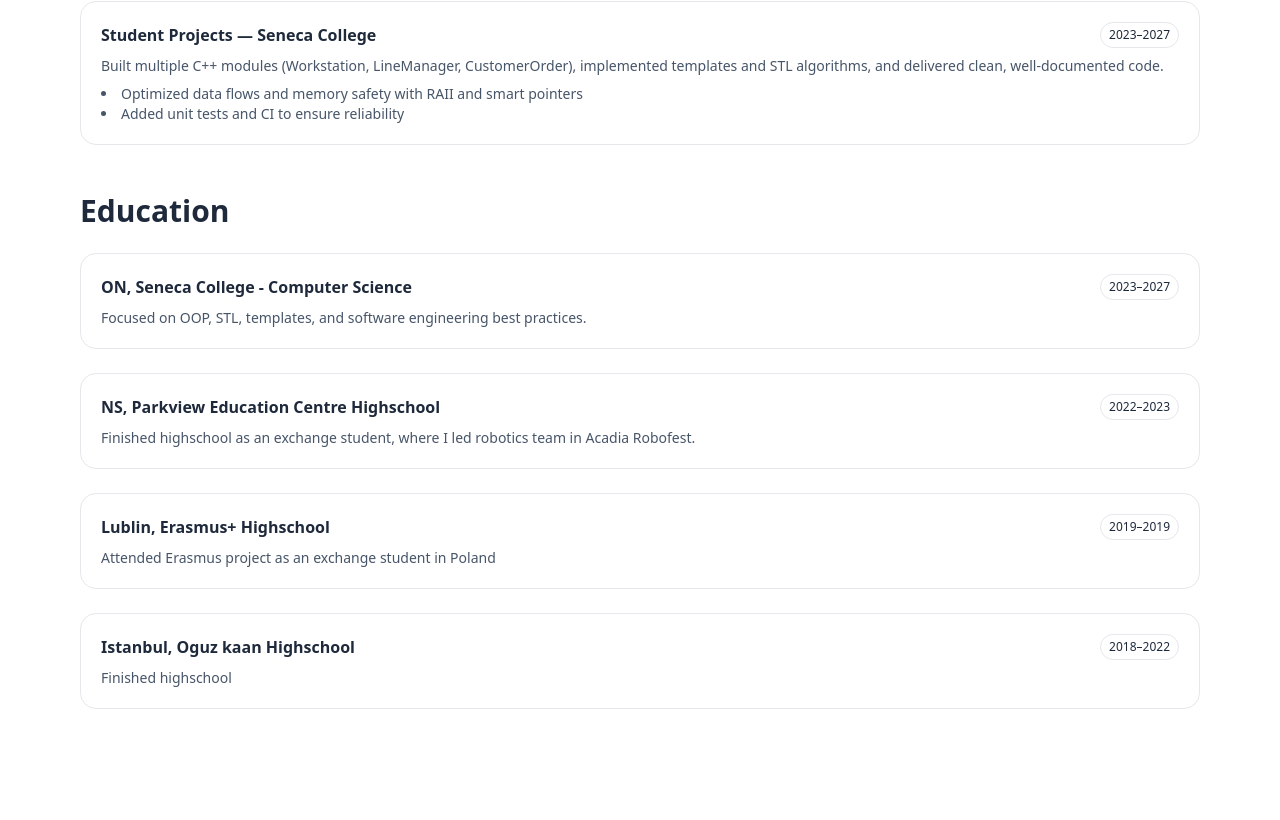
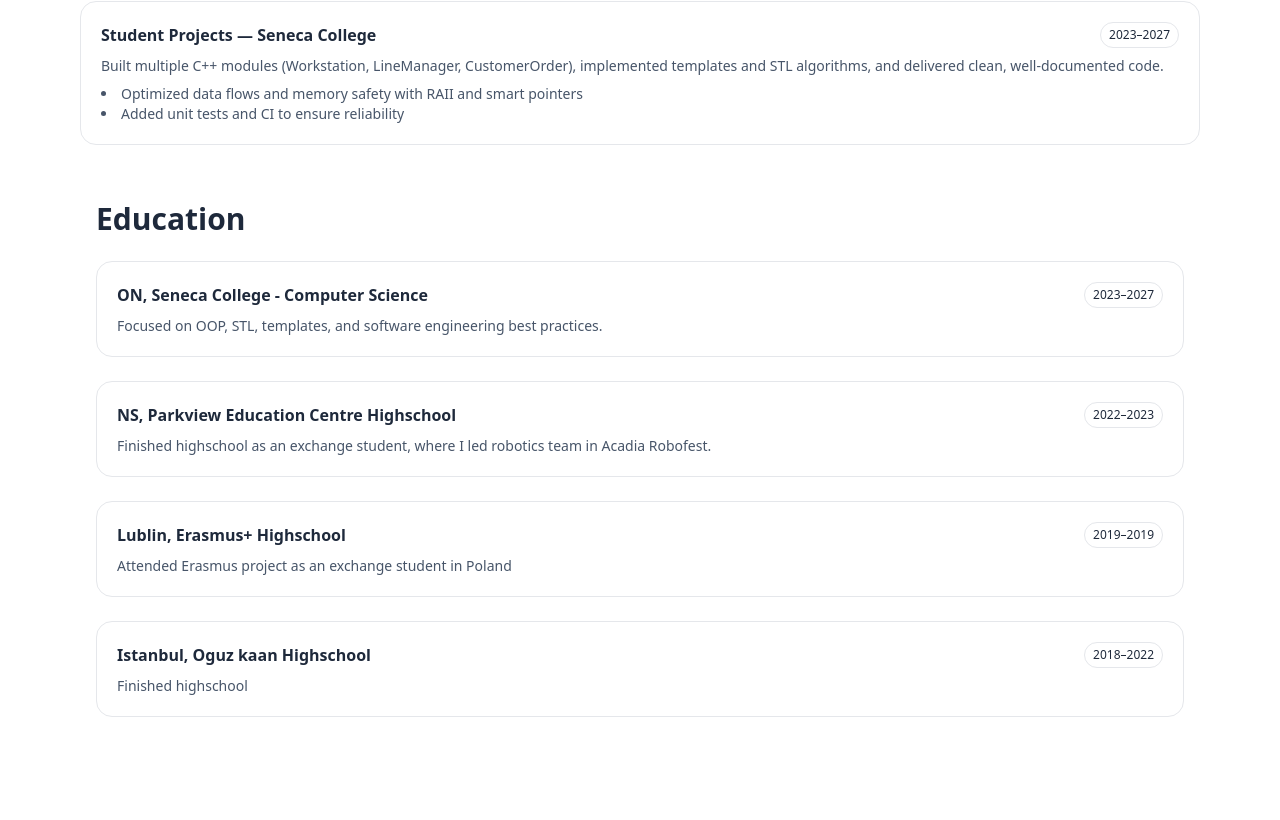
Before and after one commit to kemalbatut/Portfolio, a website: page index.html in a window 1280 px wide. Shown: the part 1700-2520 px from the top of the page. Drawn offline with nearby package versions, Linux system fonts and the light colour scheme.

Commit message:
Fix Education anchor scroll and offset; remove stray </script>

```diff
--- a/index.html
+++ b/index.html
@@ -251,7 +251,7 @@
     </div>
   </section>
 
-  <!-- Experience & Education -->
+  <!-- Experience -->
   <section id="experience" class="mx-auto max-w-6xl px-4 py-14">
     <h2 class="text-2xl sm:text-3xl font-bold">Experience</h2>
     <div class="mt-6 space-y-5">
@@ -268,7 +268,9 @@
       </div>
     </div>
 
-    <h2 class="text-2xl sm:text-3xl font-bold mt-12">Education</h2>
+  <!-- Education -->
+<section id="education" class="mx-auto max-w-6xl px-4 py-14">
+  <h2 class="text-2xl sm:text-3xl font-bold">Education</h2>
     <div class="mt-6 rounded-2xl border p-5 dark:border-slate-800">
       <div class="flex items-center justify-between">
         <h3 class="font-semibold">ON, Seneca College - Computer Science</h3>
```
